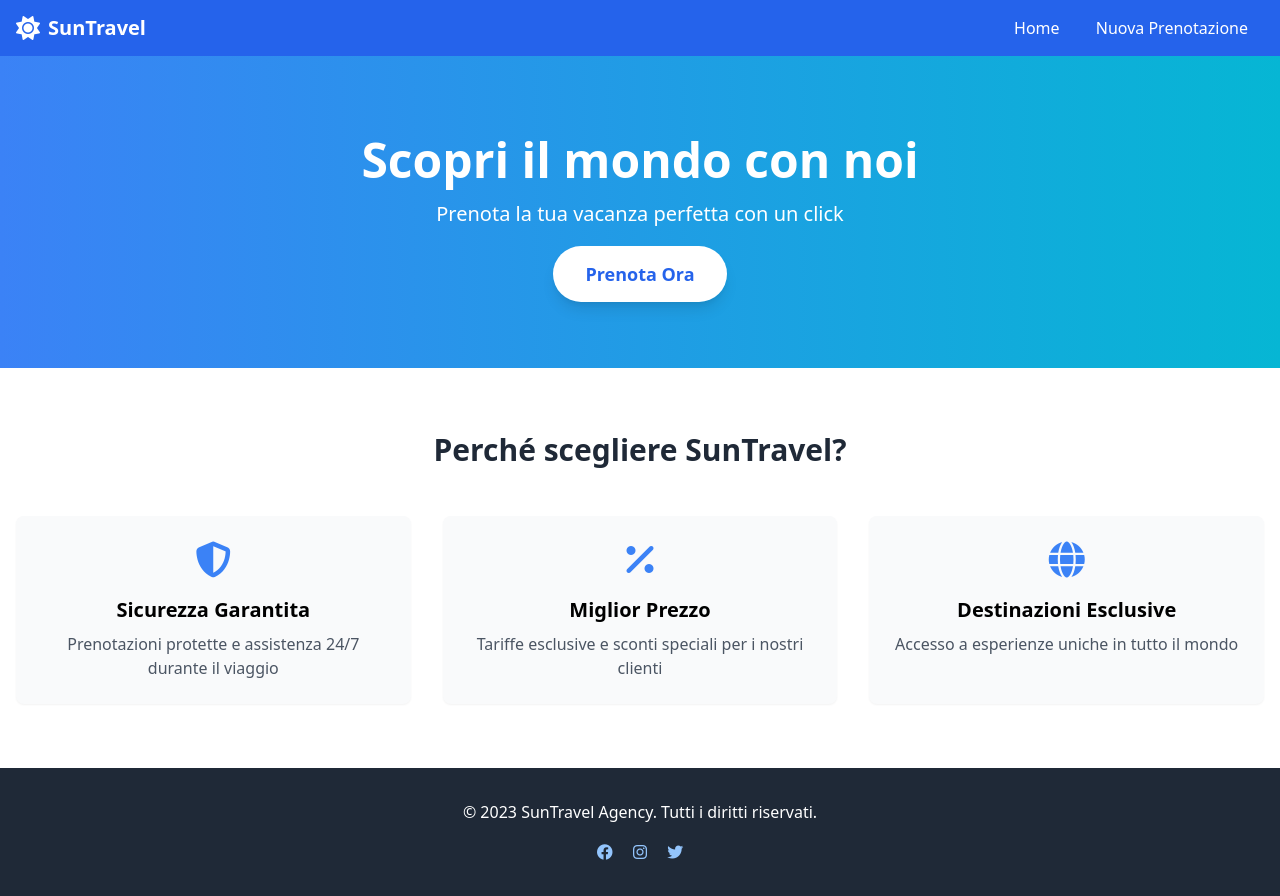
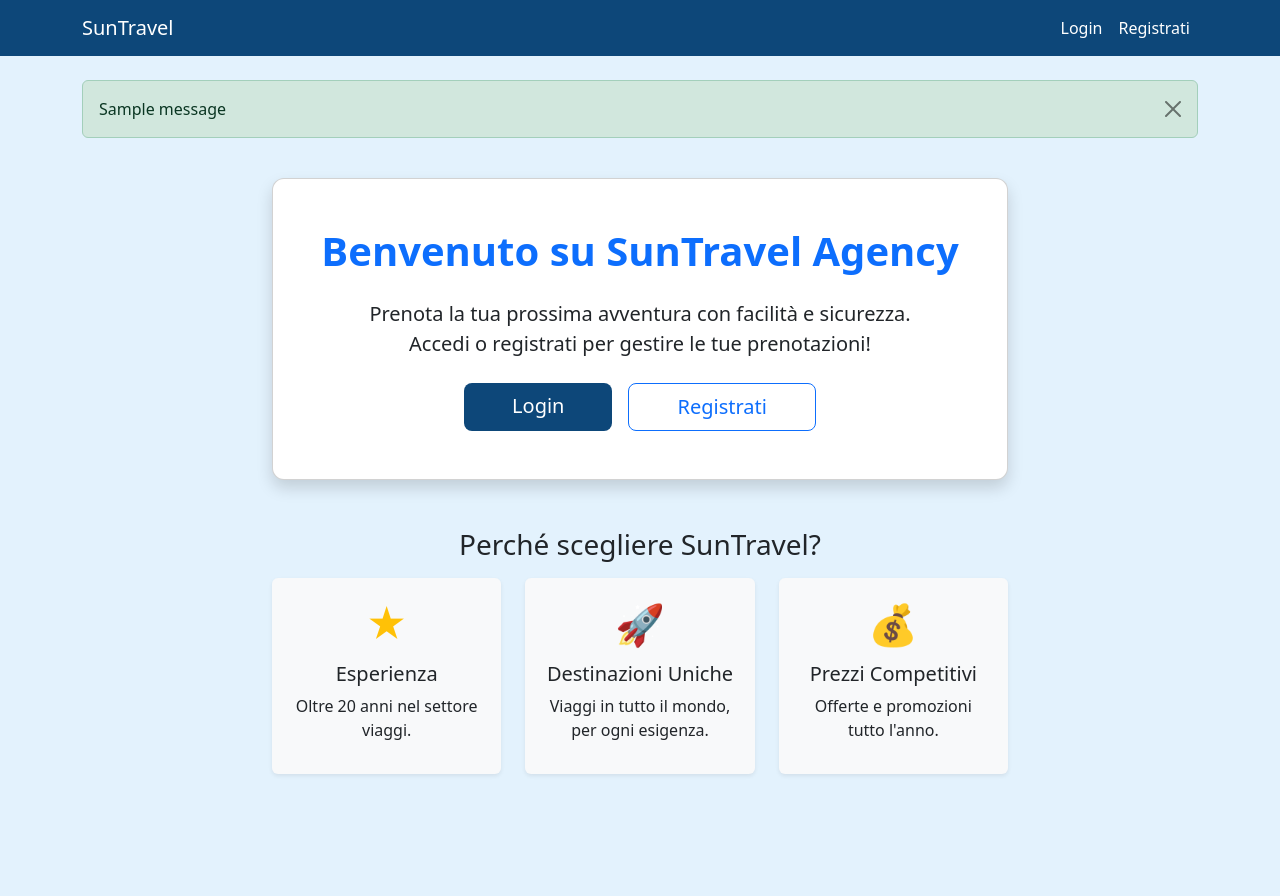
Before and after one commit to b3nj4m1no/agenzia_viaggi, a Flask app: page / in a window 1280 px wide. After the commit the page ends 775 px from the top, so only its background shows below. Run offline with Flask 3, Linux system fonts and the light colour scheme; one stand-in notice (Sample message) is shown; some libraries are stand-ins or nearby versions.

Commit message:
feature: added login-register

```diff
--- a/app.py
+++ b/app.py
@@ -1,16 +1,18 @@
 # app.py
 import os
 import json
-from flask import Flask, render_template, request, jsonify, send_file
+from flask import Flask, render_template, request, jsonify, send_file, redirect, url_for, session, flash
 from fpdf import FPDF
 import tempfile
 from datetime import datetime
+import hashlib
 
 app = Flask(__name__)
 app.config['SECRET_KEY'] = 'your_secret_key_here'
 
 # Cartella per i file temporanei
 TEMP_DIR = tempfile.gettempdir()
+UTENTI_FILE = os.path.join(os.path.dirname(__file__), 'utenti.json')
 
 class PDFGenerator(FPDF):
     def __init__(self, *args, **kwargs):
@@ -151,6 +153,19 @@ class PDFGenerator(FPDF):
         self.set_text_color(100, 100, 100)
         self.multi_cell(0, 6, "Grazie per aver scelto SunTravel! La presente conferma costituisce documento valido ai fini fiscali. Per qualsiasi modifica o cancellazione, contattare il nostro ufficio entro 7 giorni dalla data di partenza.")
 
+def carica_utenti():
+    if not os.path.exists(UTENTI_FILE):
+        return []
+    with open(UTENTI_FILE, 'r') as f:
+        return json.load(f)
+
+def salva_utenti(utenti):
+    with open(UTENTI_FILE, 'w') as f:
+        json.dump(utenti, f, indent=2)
+
+def hash_password(password):
+    return hashlib.sha256(password.encode()).hexdigest()
+
 @app.route('/')
 def index():
     return render_template('index.html')
@@ -239,5 +254,61 @@ def genera_pdf():
             "message": str(e)
         }), 500
 
+@app.route('/register', methods=['GET', 'POST'])
+def register():
+    if request.method == 'POST':
+        email = request.form['email']
+        password = request.form['password']
+        nome = request.form['nome']
+        cognome = request.form['cognome']
+        ruolo = request.form['ruolo']  # 'cliente' o 'operatore'
+        utenti = carica_utenti()
+        if any(u['email'] == email for u in utenti):
+            flash("Email già registrata", "danger")
+            return redirect(url_for('register'))
+        utenti.append({
+            "email": email,
+            "password": hash_password(password),
+            "nome": nome,
+            "cognome": cognome,
+            "ruolo": ruolo
+        })
+        salva_utenti(utenti)
+        flash("Registrazione completata, ora puoi accedere.", "success")
+        return redirect(url_for('login'))
+    return render_template('register.html')
+
+@app.route('/login', methods=['GET', 'POST'])
+def login():
+    if request.method == 'POST':
+        email = request.form['email']
+        password = request.form['password']
+        utenti = carica_utenti()
+        user = next((u for u in utenti if u['email'] == email and u['password'] == hash_password(password)), None)
+        if user:
+            session['user'] = {
+                "email": user['email'],
+                "nome": user['nome'],
+                "cognome": user['cognome'],
+                "ruolo": user['ruolo']
+            }
+            flash("Login effettuato", "success")
+            return redirect(url_for('area_riservata'))
+        flash("Credenziali errate", "danger")
+        return redirect(url_for('login'))
+    return render_template('login.html')
+
+@app.route('/logout')
+def logout():
+    session.pop('user', None)
+    flash("Logout effettuato", "info")
+    return redirect(url_for('index'))
+
+@app.route('/area_riservata')
+def area_riservata():
+    if 'user' not in session:
+        return redirect(url_for('login'))
+    return render_template('area_riservata.html', user=session['user'])
+
 if __name__ == '__main__':
     app.run(debug=True)
--- /dev/null
+++ b/templates/base.html
@@ -0,0 +1,50 @@
+<!DOCTYPE html>
+<html lang="it">
+<head>
+    <meta charset="UTF-8">
+    <title>SunTravel Agency</title>
+    <link rel="stylesheet" href="https://cdn.jsdelivr.net/npm/bootstrap@5.3.3/dist/css/bootstrap.min.css">
+    <link rel="stylesheet" href="https://cdn.jsdelivr.net/npm/bootstrap-icons@1.11.3/font/bootstrap-icons.min.css">
+    <style>
+        body { background: #e3f2fd; }
+        .navbar { background: #0d4779; }
+        .navbar-brand, .nav-link, .navbar-text { color: #fff !important; }
+        .card { border-radius: 12px; }
+        .form-label { color: #0d4779; }
+        .btn-primary { background: #0d4779; border: none; }
+        .btn-primary:hover { background: #1976d2; }
+    </style>
+</head>
+<body>
+<nav class="navbar navbar-expand-lg mb-4">
+    <div class="container">
+        <a class="navbar-brand" href="{{ url_for('index') }}">SunTravel</a>
+        <div class="collapse navbar-collapse">
+            <ul class="navbar-nav ms-auto">
+                {% if session.get('user') %}
+                    <li class="nav-item"><a class="nav-link" href="{{ url_for('area_riservata') }}">Area Riservata</a></li>
+                    <li class="nav-item"><a class="nav-link" href="{{ url_for('logout') }}">Logout</a></li>
+                {% else %}
+                    <li class="nav-item"><a class="nav-link" href="{{ url_for('login') }}">Login</a></li>
+                    <li class="nav-item"><a class="nav-link" href="{{ url_for('register') }}">Registrati</a></li>
+                {% endif %}
+            </ul>
+        </div>
+    </div>
+</nav>
+<div class="container">
+    {% with messages = get_flashed_messages(with_categories=true) %}
+      {% if messages %}
+        {% for category, message in messages %}
+          <div class="alert alert-{{ category }} alert-dismissible fade show" role="alert">
+            {{ message }}
+            <button type="button" class="btn-close" data-bs-dismiss="alert"></button>
+          </div>
+        {% endfor %}
+      {% endif %}
+    {% endwith %}
+    {% block content %}{% endblock %}
+</div>
+<script src="https://cdn.jsdelivr.net/npm/bootstrap@5.3.3/dist/js/bootstrap.bundle.min.js"></script>
+</body>
+</html>
--- a/templates/index.html
+++ b/templates/index.html
@@ -1,79 +1,44 @@
-<!-- templates/index.html -->
-<!DOCTYPE html>
-<html lang="it">
-<head>
-    <meta charset="UTF-8">
-    <meta name="viewport" content="width=device-width, initial-scale=1.0">
-    <title>Agenzia Viaggi - Home</title>
-    <script src="https://cdn.tailwindcss.com"></script>
-    <link rel="stylesheet" href="https://cdnjs.cloudflare.com/ajax/libs/font-awesome/6.4.0/css/all.min.css">
-</head>
-<body class="bg-gray-100">
-    <!-- Navbar -->
-    <nav class="bg-blue-600 text-white shadow-lg">
-        <div class="container mx-auto px-4 py-3 flex justify-between items-center">
-            <div class="flex items-center">
-                <i class="fas fa-sun text-2xl mr-2"></i>
-                <span class="font-bold text-xl">SunTravel</span>
-            </div>
-            <div>
-                <a href="/" class="px-4 py-2 rounded hover:bg-blue-700">Home</a>
-                <a href="/nuova_prenotazione" class="px-4 py-2 rounded hover:bg-blue-700">Nuova Prenotazione</a>
+{% extends "base.html" %}
+{% block content %}
+<div class="row justify-content-center">
+  <div class="col-md-8">
+    <div class="card shadow p-5 mt-4 text-center">
+      <h1 class="mb-4 text-primary fw-bold">Benvenuto su SunTravel Agency</h1>
+      <p class="lead mb-4">
+        Prenota la tua prossima avventura con facilità e sicurezza.<br>
+        Accedi o registrati per gestire le tue prenotazioni!
+      </p>
+      <div class="d-flex justify-content-center gap-3">
+        <a href="{{ url_for('login') }}" class="btn btn-primary btn-lg px-5">Login</a>
+        <a href="{{ url_for('register') }}" class="btn btn-outline-primary btn-lg px-5">Registrati</a>
       </div>
     </div>
-    </nav>
-
-    <!-- Hero Section -->
-    <header class="bg-gradient-to-r from-blue-500 to-cyan-500 text-white py-20">
-        <div class="container mx-auto text-center">
-            <h1 class="text-5xl font-bold mb-4">Scopri il mondo con noi</h1>
-            <p class="text-xl mb-8">Prenota la tua vacanza perfetta con un click</p>
-            <a href="/nuova_prenotazione" class="bg-white text-blue-600 px-8 py-4 rounded-full font-bold text-lg shadow-lg hover:bg-gray-100 transition">Prenota Ora</a>
+    <div class="mt-5">
+      <h3 class="text-center mb-3">Perché scegliere SunTravel?</h3>
+      <div class="row text-center align-items-stretch">
+        <div class="col-md-4 mb-3 d-flex">
+          <div class="p-3 bg-light rounded shadow-sm flex-fill d-flex flex-column justify-content-center">
+            <span class="fs-1 text-warning">&#9733;</span>
+            <h5 class="mt-2">Esperienza</h5>
+            <p>Oltre 20 anni nel settore viaggi.</p>
           </div>
-    </header>
-
-    <!-- Features -->
-    <section class="py-16 bg-white">
-        <div class="container mx-auto px-4">
-            <h2 class="text-3xl font-bold text-center mb-12 text-gray-800">Perché scegliere SunTravel?</h2>
-            <div class="grid grid-cols-1 md:grid-cols-3 gap-8">
-                <div class="text-center p-6 bg-gray-50 rounded-lg shadow-sm">
-                    <i class="fas fa-shield-alt text-4xl text-blue-500 mb-4"></i>
-                    <h3 class="text-xl font-bold mb-2">Sicurezza Garantita</h3>
-                    <p class="text-gray-600">Prenotazioni protette e assistenza 24/7 durante il viaggio</p>
         </div>
-                <div class="text-center p-6 bg-gray-50 rounded-lg shadow-sm">
-                    <i class="fas fa-percent text-4xl text-blue-500 mb-4"></i>
-                    <h3 class="text-xl font-bold mb-2">Miglior Prezzo</h3>
-                    <p class="text-gray-600">Tariffe esclusive e sconti speciali per i nostri clienti</p>
+        <div class="col-md-4 mb-3 d-flex">
+          <div class="p-3 bg-light rounded shadow-sm flex-fill d-flex flex-column justify-content-center">
+            <span class="fs-1 text-primary">&#128640;</span>
+            <h5 class="mt-2">Destinazioni Uniche</h5>
+            <p>Viaggi in tutto il mondo, per ogni esigenza.</p>
           </div>
-                <div class="text-center p-6 bg-gray-50 rounded-lg shadow-sm">
-                    <i class="fas fa-globe text-4xl text-blue-500 mb-4"></i>
-                    <h3 class="text-xl font-bold mb-2">Destinazioni Esclusive</h3>
-                    <p class="text-gray-600">Accesso a esperienze uniche in tutto il mondo</p>
+        </div>
+        <div class="col-md-4 mb-3 d-flex">
+          <div class="p-3 bg-light rounded shadow-sm flex-fill d-flex flex-column justify-content-center">
+            <span class="fs-1 text-success">&#128176;</span>
+            <h5 class="mt-2">Prezzi Competitivi</h5>
+            <p>Offerte e promozioni tutto l'anno.</p>
           </div>
         </div>
       </div>
-    </section>
-
-    <!-- Footer -->
-    <footer class="bg-gray-800 text-white py-8">
-        <div class="container mx-auto px-4 text-center">
-            <p>&copy; 2023 SunTravel Agency. Tutti i diritti riservati.</p>
-            <div class="mt-4">
-                <a href="#" class="mx-2 text-blue-300 hover:text-white"><i class="fab fa-facebook"></i></a>
-                <a href="#" class="mx-2 text-blue-300 hover:text-white"><i class="fab fa-instagram"></i></a>
-                <a href="#" class="mx-2 text-blue-300 hover:text-white"><i class="fab fa-twitter"></i></a>
     </div>
   </div>
-    </footer>
-
-    <script>
-        // Gestione notifiche
-        const urlParams = new URLSearchParams(window.location.search);
-        if(urlParams.has('success')) {
-            alert('Prenotazione completata con successo!');
-        }
-    </script>
-</body>
-</html>
+</div>
+{% endblock %}
```
Also changed, not shown: templates/area_riservata.html (added, +16 -0 lines), templates/login.html (added, +29 -0 lines), templates/prenotazione.html (deleted, +0 -351 lines), templates/register.html (added, +44 -0 lines), utenti.json (added, +9 -0 lines), README.md. Lines whose indentation alone changed are shown as unchanged.
